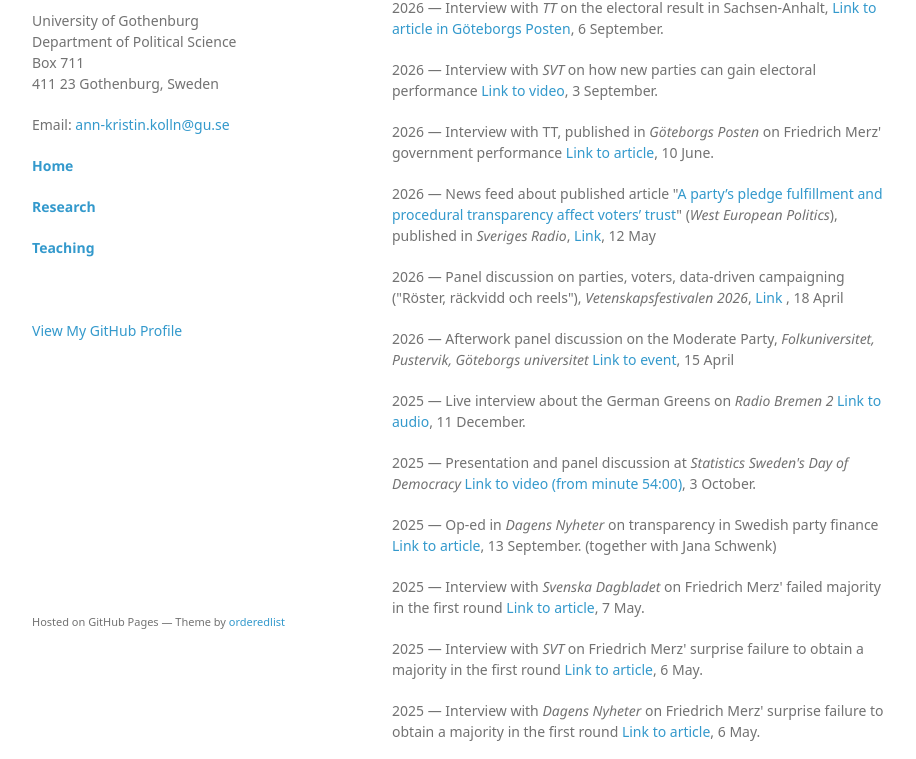
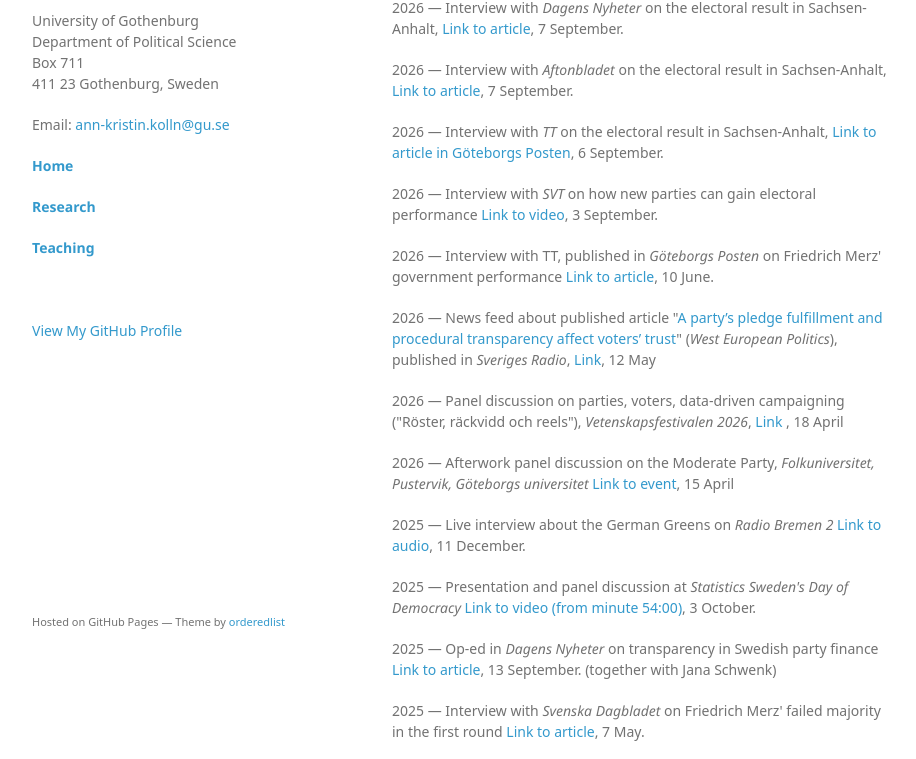
Before and after one commit to annkristinkoelln/annkristinkoelln.github.io, a plain HTML site: page outreach.html in a window 1280 px wide. Shown: the part 99-858 px from the top of the page, without its empty margins (178-1094 px from the left). Drawn offline with Linux system fonts and the light colour scheme; a web font is replaced by a local one.

Commit message:
Update outreach.html

```diff
--- a/outreach.html
+++ b/outreach.html
@@ -34,6 +34,10 @@
 
 <h3>
 <a id="publications" class="anchor" href="#publications" aria-hidden="true"><span aria-hidden="true" class="octicon octicon-link"></span></a>Outreach</h3>
+
+<p> 2026 &mdash; Interview with <em>Dagens Nyheter</em> on the electoral result in Sachsen-Anhalt, <a href= https://www.dn.se/varlden/expert-afd-framgang-far-stor-betydelse-for-tysk-politik/>Link to article</a>, 7 September.
+
+<p> 2026 &mdash; Interview with <em>Aftonbladet</em> on the electoral result in Sachsen-Anhalt, <a href= https://www.aftonbladet.se/nyheter/a/GxX2Q6/afd-kan-bilda-majoritet-med-vansterpopulister/>Link to article</a>, 7 September.
 
 <p> 2026 &mdash; Interview with <em>TT</em> on the electoral result in Sachsen-Anhalt, <a href= https://www.gp.se/nyheter/varlden/expert-om-afds-framgang-jattegrej-symboliskt.12afbad9-4f76-5720-a027-bf1c1e897ef3>Link to article in Göteborgs Posten</a>, 6 September.
 
```
